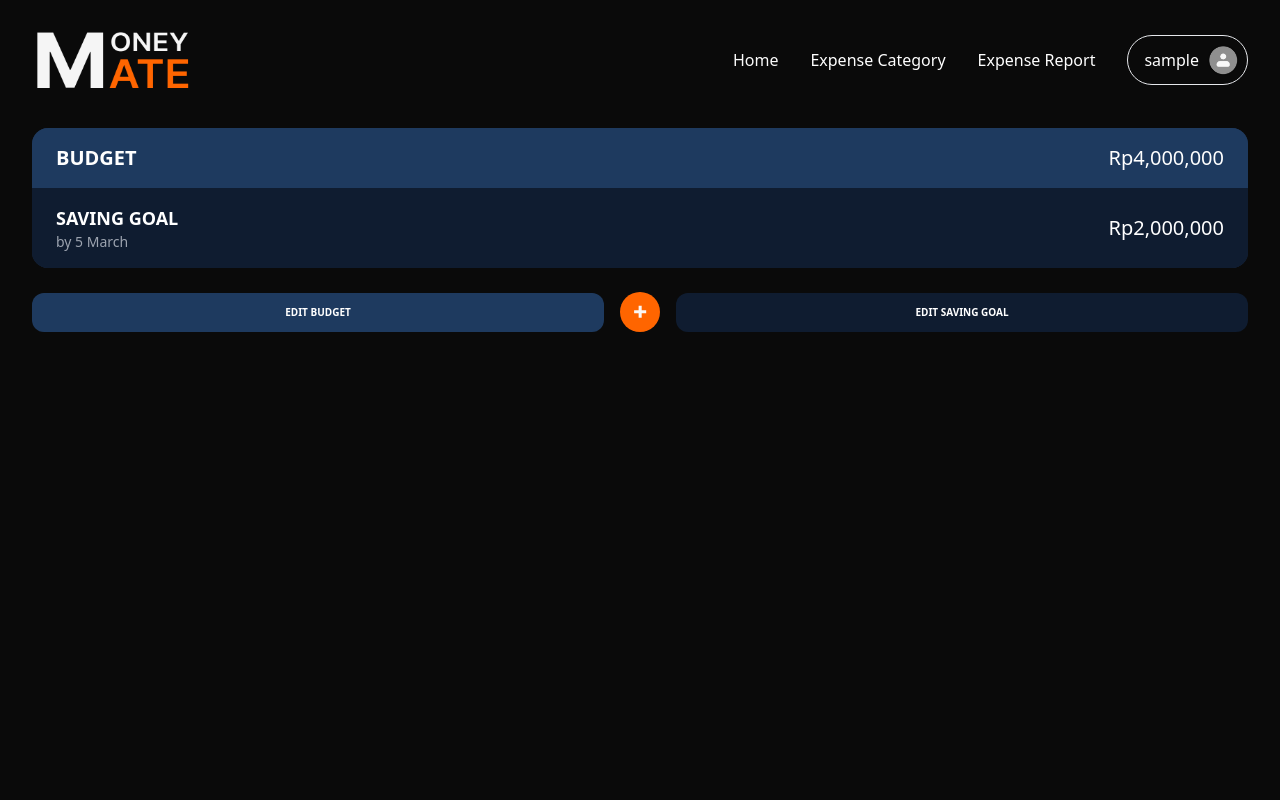
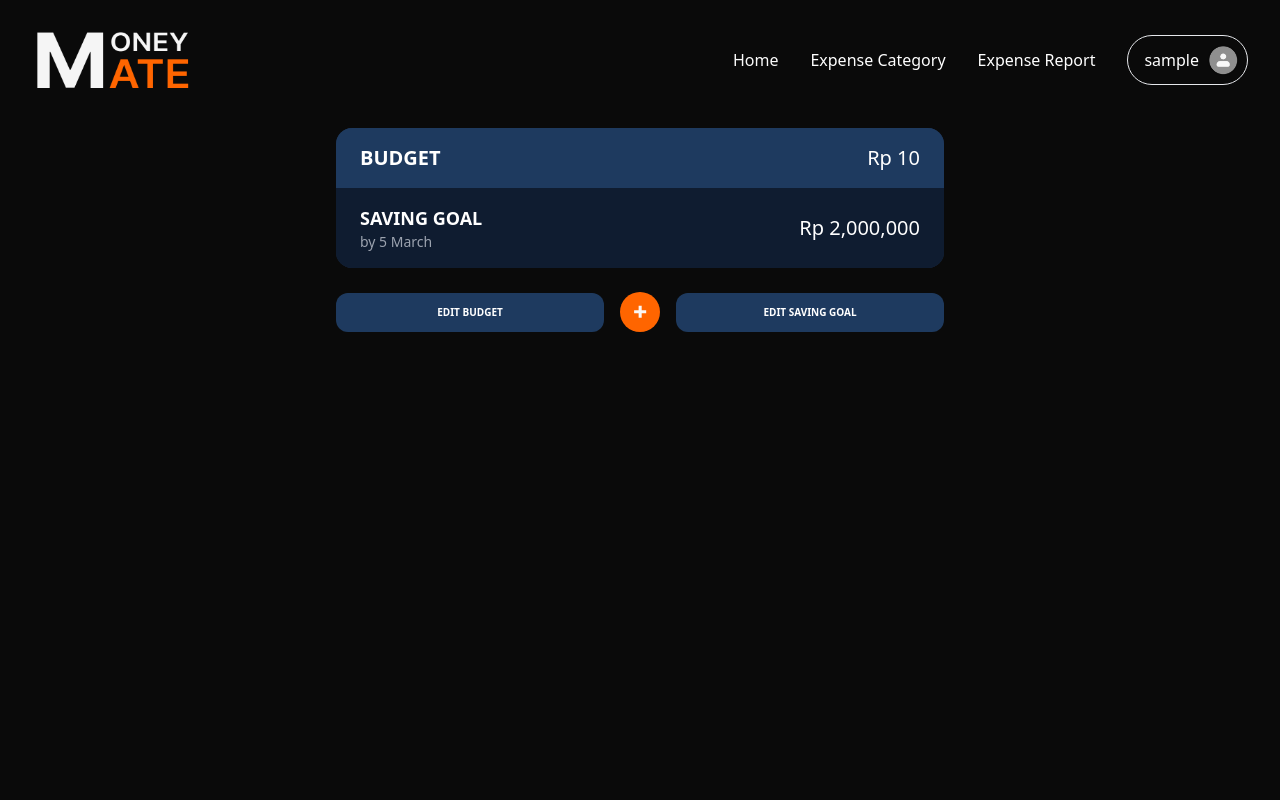
Before and after one commit to tristanaja/money-mate, a PHP site: page / in a window 1280 px wide. Run offline with PHP 8.4, Linux system fonts and the light colour scheme; the visitor is signed in with stand-in values (Sample User, id 1); tables that the repository leaves empty or names only in its code hold one stand-in row (values such as "Sample post"); some libraries are stand-ins or nearby versions.

Commit message:
feat: Budgeting Feature

```diff
--- /dev/null
+++ b/components/edit_budget_pops.php
@@ -0,0 +1,42 @@
+<div id="editBudgetModal" class="fixed inset-0 bg-black bg-opacity-60 flex items-center justify-center z-99 hidden">
+    <div class="bg-gradient-to-br from-[#0b192c] to-[rgba(11,25,44,0.75)] backdrop-blur-sm p-6 rounded-xl w-[90%] max-w-md text-white">
+        <h2 class="text-xl font-bold mb-4">Edit Budget</h2>
+        <label class="block text-[0.8rem] font-normal mb-1">
+            Current Budget
+        </label>
+        <div class="w-full p-2 rounded bg-[#1e3a5f] border border-white-600 mb-4">
+            Rp <?= number_format($currentBudget, 0, '.', ',') ?>
+        </div>
+        <form action="processes/budget/edit_budget_process.php" method="POST" class="">
+            <label class="block text-[0.8rem] font-normal mb-1">
+                Amount
+            </label>
+            <div class="flex flex-row items-center">
+                <div class="w-[10%] p-2 rounded-l bg-transparent border-t border-b border-l border-gray-600">
+                    <p class="font-bold text-base">Rp</p>
+                </div>
+                <input type="number" name="amount" required placeholder="Enter add/subtract amount"
+                    class="w-full p-2 rounded-r bg-transparent border-t border-b border-r border-gray-600">
+            </div>
+
+            <div class="flex gap-4 mt-4">
+                <label class="flex items-center cursor-pointer">
+                    <input type="radio" name="action" value="add" class="peer hidden" required>
+                    <div class="w-5 h-5 rounded-full border-2 border-white peer-checked:border-[#ff6500] peer-checked:bg-[#ff6500] transition-all duration-200"></div>
+                    <span class="ml-2 text-white">Add</span>
+                </label>
+
+                <label class="flex items-center cursor-pointer">
+                    <input type="radio" name="action" value="subtract" class="peer hidden" required>
+                    <div class="w-5 h-5 rounded-full border-2 border-white peer-checked:border-[#ff6500] peer-checked:bg-[#ff6500] transition-all duration-200"></div>
+                    <span class="ml-2 text-white">Subtract</span>
+                </label>
+            </div>
+
+            <div class="flex gap-3 mt-8">
+                <button type="button" onclick="toggleEditBudget()" class="w-full px-4 py-2 rounded bg-[#1e3e62] hover:bg-gray-700">Cancel</button>
+                <button type="submit" class="w-full px-4 py-2 rounded bg-[#ff6500] hover:bg-orange-700">Submit</button>
+            </div>
+        </form>
+    </div>
+</div>
--- a/includes/helper.php
+++ b/includes/helper.php
@@ -9,4 +9,10 @@ class Helper
         header("Location: $url");
         exit();
     }
+    public static function redirect_with_success($url, $message)
+    {
+        $_SESSION['success'] = $message;
+        header("Location: $url");
+        exit();
+    }
 }
--- a/index.php
+++ b/index.php
@@ -1,9 +1,22 @@
 <?php
+ini_set('display_errors', 1);
+ini_set('display_startup_errors', 1);
+error_reporting(E_ALL);
+
 require_once __DIR__ . '/.config/auth_guard.php';
 require_once __DIR__ . '/includes/auth_process_essentials.php';
+require_once __DIR__ . '/features/budget_services.php';
+
+$error = $_SESSION['error'] ?? null;
+unset($_SESSION['error']);
+
+$success = $_SESSION['success'] ?? null;
+unset($_SESSION['success']);
 
 $db = (new Database())->connect();
 $username = (new Auth_Services($db))->getUsername();
+$budgetData = (new budget_services($db))->getBudgets();
+$currentBudget = !empty($budgetData) ? $budgetData[0]['amount'] : 0.0;
 ?>
 
 <!DOCTYPE html>
@@ -14,10 +27,29 @@ $username = (new Auth_Services($db))->getUsername();
     <meta name="viewport" content="width=device-width, initial-scale=1.0">
     <title>MoneyMate</title>
     <script src="https://cdn.tailwindcss.com"></script>
-    <script src="public/js/function_helper.js" defer></script>
 </head>
 
-<body class="bg-[#0a0a0a] text-white min-h-screen m-0 px-8 py-8">
+<body class="bg-[#0a0a0a] text-white min-h-screen m-0 px-8 py-8 flex items-center flex-col">
+    <?php if ($error): ?>
+        <div id="errorModal" class="fixed inset-0 bg-black bg-opacity-50 backdrop-blur-sm flex items-center justify-center z-50">
+            <div class="bg-[#14233C] text-black w-[90%] max-w-md p-6 rounded-xl shadow-lg flex flex-col justify-center">
+                <h2 class="text-[2em] font-bold text-center text-[#c62424] mb-2">ERROR</h2>
+                <p class="text-center text-[1em] mb-[2.5em] text-[#fafafa]"><?= htmlspecialchars($error) ?></p>
+                <button onclick="document.getElementById('errorModal').remove()" class="bg-[#ff8c00] hover:bg-orange-600 rounded-full text-[#fafafa] text-2xl font-bold px-6 py-2">Close</button>
+            </div>
+        </div>
+    <?php endif; ?>
+
+    <?php if ($success): ?>
+        <div id="successModal" class="fixed inset-0 bg-black bg-opacity-50 backdrop-blur-sm flex items-center justify-center z-50">
+            <div class="bg-[#14233C] text-black w-[90%] max-w-md p-6 rounded-xl shadow-lg flex flex-col justify-center">
+                <h2 class="text-[2em] font-bold text-center text-[#00c853] mb-2">SUCCESS</h2>
+                <p class="text-center text-[1em] mb-[2.5em] text-[#fafafa]"><?= htmlspecialchars($success) ?></p>
+                <button onclick="document.getElementById('successModal').remove()" class="bg-[#00c853] hover:bg-green-700 rounded-full text-[#fafafa] text-2xl font-bold px-6 py-2">Close</button>
+            </div>
+        </div>
+    <?php endif; ?>
+
     <div class="w-full flex justify-between items-center">
         <!-- Logo -->
         <img data-url="index.php" onclick="goToPage(this)" src="assets/images/logo.png" alt="MoneyMate Logo" class="cursor-pointer w-[10em] h-[3.5em]">
@@ -74,22 +106,22 @@ $username = (new Auth_Services($db))->getUsername();
                     <img src="assets/images/close_menu_icon.svg" alt="Close Icon" class="w-5 h-5">
                 </li>
             </div>
-            <li class="absolute bottom-10 right-6 left-6 group transition-all ease-in-out duration-150 flex justify-between items-center bg-orange-600 rounded-md p-2 hover:border-b-2 border-orange-600 hover:pb-3 cursor-pointer">
-                <a href="processes/log_out_process.php" class="text-base">Log Out</a>
+            <li data-url="processes/log_out_process.php" onclick="goToPage(this)" class="absolute bottom-10 right-6 left-6 group transition-all ease-in-out duration-150 flex justify-between items-center bg-orange-600 rounded-md p-2 hover:border-b-2 border-orange-600 hover:pb-3 cursor-pointer">
+                <a class="text-base">Log Out</a>
                 <img src="assets/images/log_out_icon.svg" alt="Expense Report Icon" class="w-6 h-6">
             </li>
         </ul>
     </div>
 
     <!-- Main Budget & Saving Goal Card Section -->
-    <div class="mt-10 space-y-6">
+    <div class="w-full lg:w-[50%] mt-10 space-y-6">
 
         <!-- Budget + Saving Goal Card -->
         <div class="bg-[#1b2a42] rounded-2xl overflow-hidden text-white">
             <!-- Budget Row -->
             <div class="bg-[#1e3a5f] px-6 py-4 flex justify-between items-center">
                 <h2 class="text-xl font-bold">BUDGET</h2>
-                <p class="text-xl font-light">Rp4,000,000</p>
+                <p class="text-xl font-light">Rp <?= number_format($currentBudget, 0, '.', ',') ?></p>
             </div>
 
             <!-- Saving Goal Row -->
@@ -98,22 +130,22 @@ $username = (new Auth_Services($db))->getUsername();
                     <h3 class="text-lg font-bold">SAVING GOAL</h3>
                     <p class="text-sm text-gray-400">by 5 March</p>
                 </div>
-                <p class="text-xl font-light">Rp2,000,000</p>
+                <p class="text-xl font-light">Rp 2,000,000</p>
             </div>
         </div>
 
-        <!-- Action Buttons (Fixed Layout) -->
+        <!-- Action Buttons -->
         <div class="flex items-center justify-center gap-4">
             <!-- Edit Budget Button -->
-            <button class="bg-[#1e3a5f] text-white py-3 px-5 rounded-xl font-bold w-full text-[10px]">
+            <button id="editBudgetButton" class="bg-[#1e3a5f] hover:bg-[#0f1c30] text-white py-3 px-5 rounded-xl font-bold w-full text-[10px]">
                 EDIT BUDGET
             </button>
 
             <!-- Plus Button -->
-            <img src="assets/images/add_expense_button.svg" alt="add expense" class="w-10 h-10 cursor-pointer">
+            <img data-url="processes/log_out_process.php" onclick="goToPage(this)" src="assets/images/add_expense_button.svg" alt="add expense" class="transition-all ease-in-out duration-150 hover:scale-125 hover:mx-1 md:hover:mx-2 w-10 h-10 cursor-pointer">
 
             <!-- Edit Saving Goal Button -->
-            <button class="bg-[#0f1c30] text-white py-3 px-5 rounded-xl font-bold w-full text-[10px]">
+            <button class="bg-[#1e3a5f] hover:bg-[#0f1c30] text-white py-3 px-5 rounded-xl font-bold w-full text-[10px]">
                 EDIT SAVING GOAL
             </button>
         </div>
@@ -121,6 +153,9 @@ $username = (new Auth_Services($db))->getUsername();
 
     </div>
 
+    <?php include __DIR__ . '/components/edit_budget_pops.php'; ?>
+    <script src="public/js/function_helper.js"></script>
+    <script src="public/js/pops_helper.js"></script>
 </body>
 
 </html>
--- /dev/null
+++ b/public/js/pops_helper.js
@@ -0,0 +1,9 @@
+function toggleEditBudget() {
+  const modal = document.getElementById("editBudgetModal");
+  modal.classList.toggle("hidden");
+}
+
+document.addEventListener("DOMContentLoaded", () => {
+  const editBtn = document.getElementById("editBudgetButton");
+  editBtn.addEventListener("click", toggleEditBudget);
+});
```
Also changed, not shown: features/budget_services.php (added, +77 -0 lines), processes/budget/edit_budget_process.php (added, +45 -0 lines), processes/sign_in_process.php (+4 -5 lines), processes/sign_up_process.php (+5 -6 lines).
